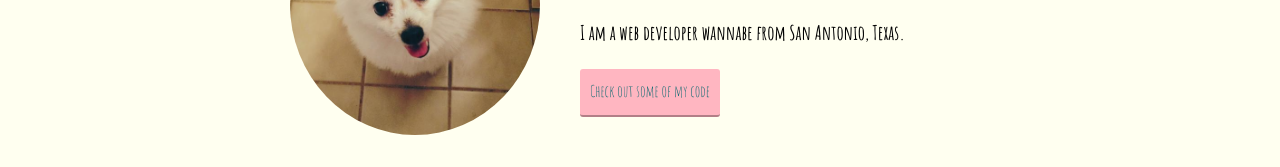
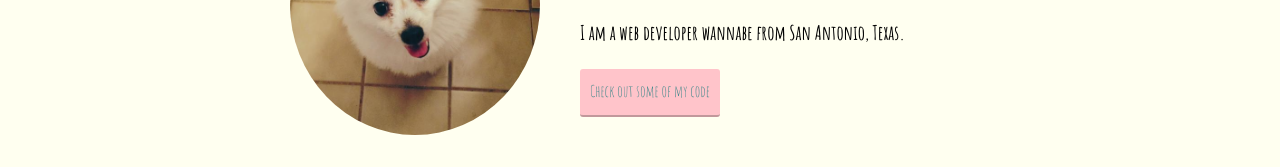
Before and after one commit to wantsome85/portfolio-webpage, a plain HTML site: page index.html in a window 1280 px wide. In both pictures the pointer is over the link "Check out some of my code". Shown: the part 278-445 px from the top of the page. Drawn offline with nearby package versions, Linux system fonts and the light colour scheme.

Commit message:
fixed the phrase error

```diff
--- a/css/styles.css
+++ b/css/styles.css
@@ -77,7 +77,7 @@ button,
 button:hover,
 button:focus,
 .button:hover,
-.button:focus, {
+.button:focus {
   /* lets the mouse appear as a hand when hovering over the button */
   cursor: pointer;
   /* reduces the opacity of the button to 80% */
```
